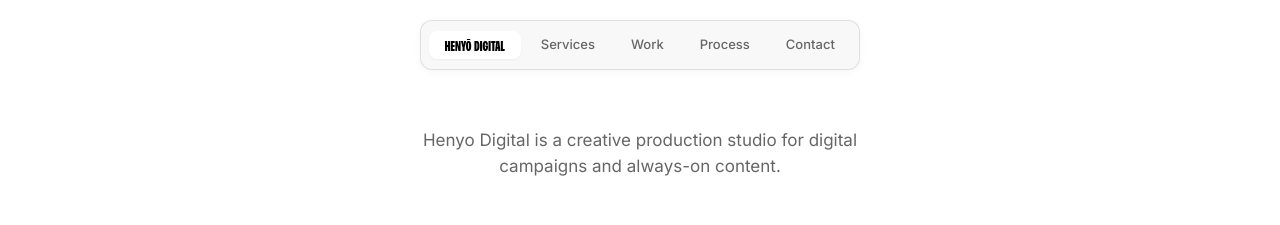
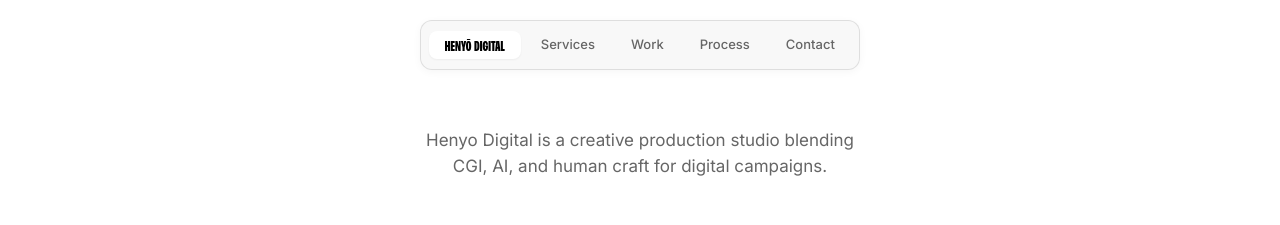
Before and after one commit to thoughtform-co/henyo, a React (Vite) app: page / in a window 1280 px wide. Shown: the top 225 px of the page. Built offline with nearby package versions, Linux system fonts and the light colour scheme; grey boxes are pictures that could not be loaded; a web font is replaced by a local one.

Commit message:
copy: update hero tagline to highlight CGI, AI, and human craft

```diff
--- a/src/sections/Hero.tsx
+++ b/src/sections/Hero.tsx
@@ -19,7 +19,7 @@ export function Hero({ reelVisible }: HeroProps) {
           className="max-w-[300px] text-[15px] leading-[1.5] text-[#666666] md:max-w-[460px] md:text-[17px]"
           style={{ fontFamily: 'Founders Grotesk, Inter', fontWeight: 400 }}
         >
-          Henyo Digital is a creative production studio for digital campaigns and always-on content.
+          Henyo Digital is a creative production studio blending CGI, AI, and human craft for digital campaigns.
         </p>
       </div>
 
```
